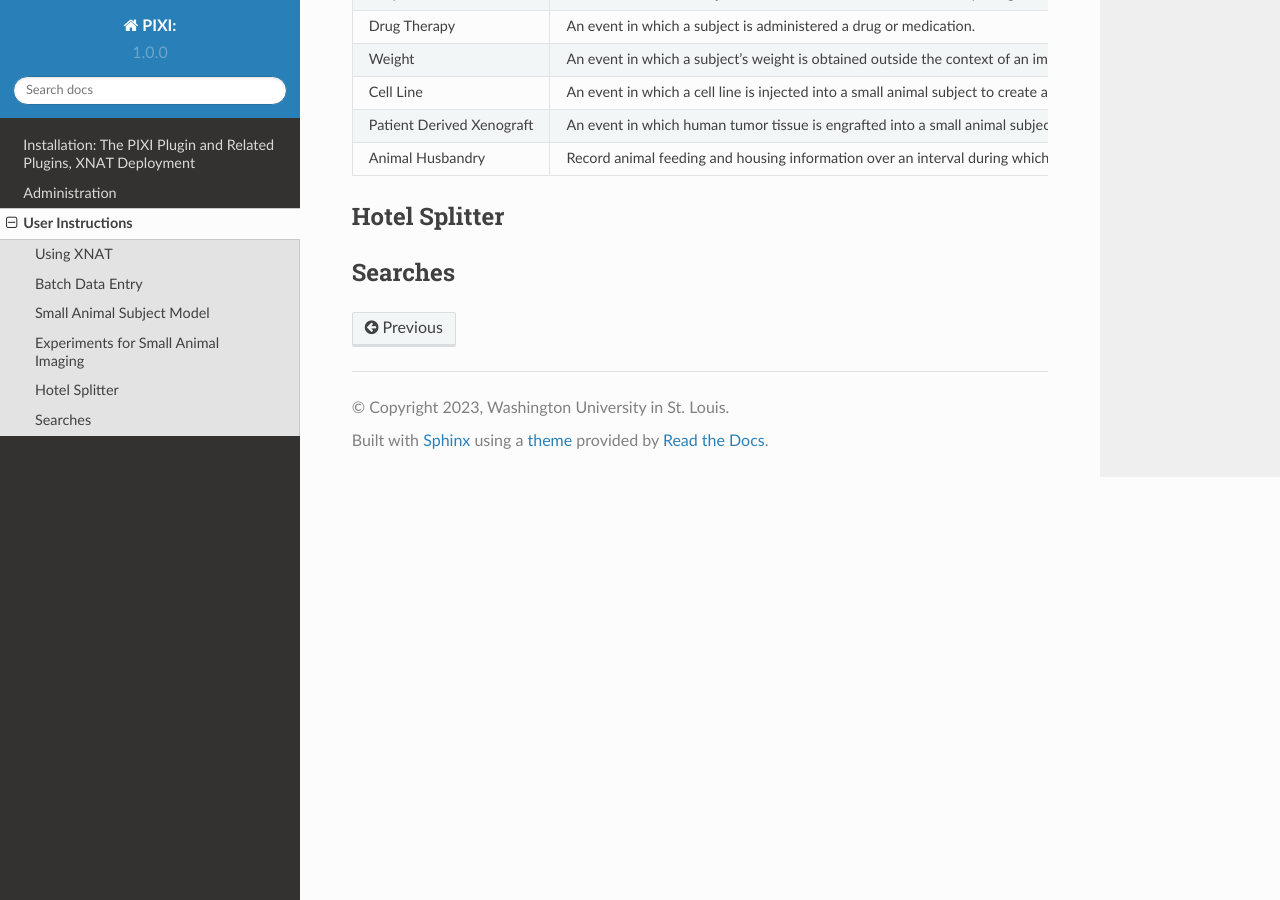
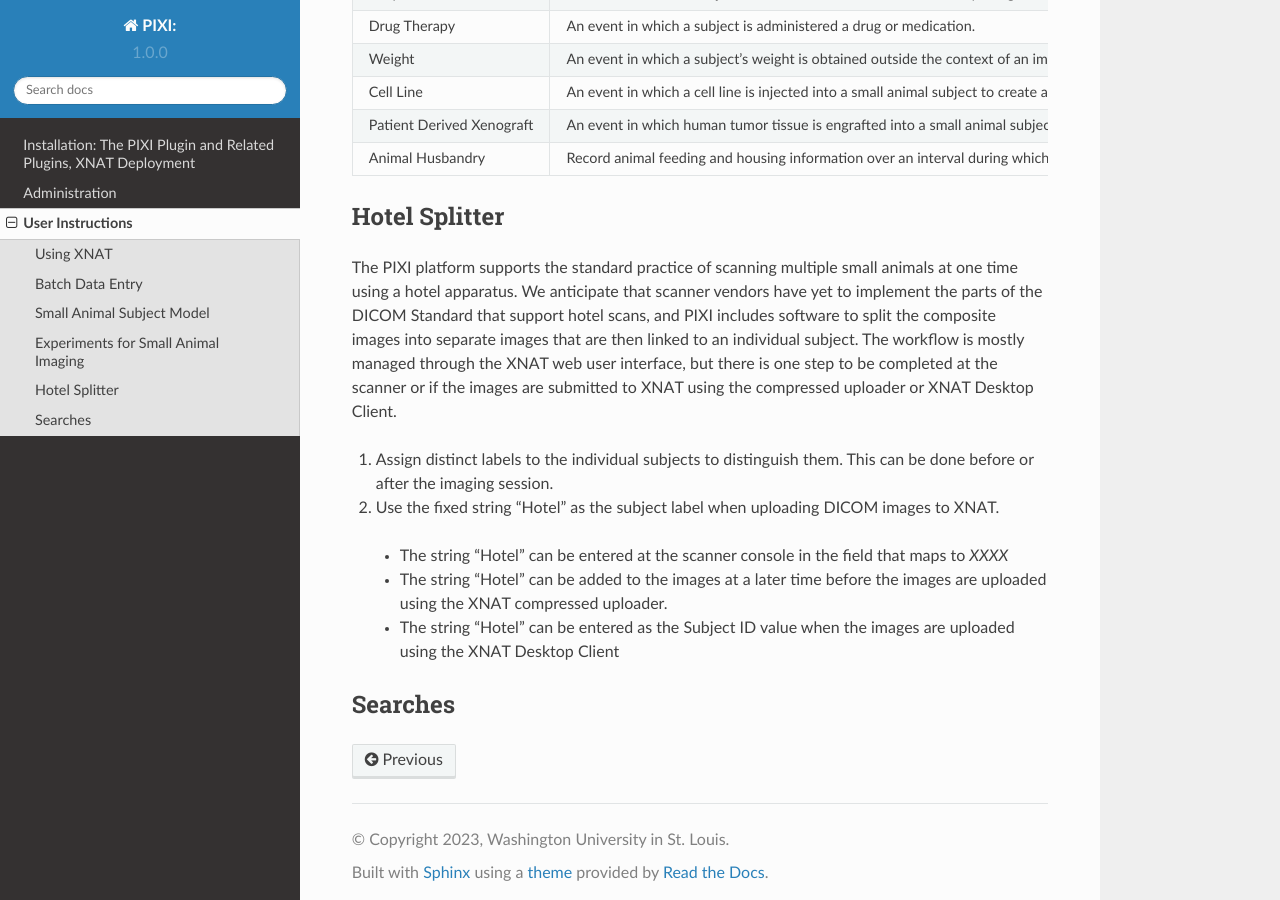
Before and after one commit to preclinical-imaging/documentation, a Sphinx documentation site: the page built from docs/source/usage.rst, in a window 1280 px wide and 900 px high, scrolled down 3106 px. Built offline with Sphinx 7.4.7 and the Read the Docs theme 2.0.0, drawn with Linux system fonts in a browser that asks for light colours.

Commit message:
Begin writing instructions for using the Hotel Splitter.

```diff
--- a/docs/source/usage.rst
+++ b/docs/source/usage.rst
@@ -105,6 +105,26 @@ The models for these data types are found in `PIXI Data Model <pixi_data_model.h
 Hotel Splitter
 --------------
 
+The PIXI platform supports the standard practice of scanning multiple small animals at one time using a hotel apparatus.
+We anticipate that scanner vendors have yet to implement the parts of the DICOM Standard that support hotel scans,
+and PIXI includes software to split the composite images into separate images that are then linked to an
+individual subject.
+The workflow is mostly managed through the XNAT web user interface, but there is one step to be completed at
+the scanner or if the images are submitted to XNAT using the compressed uploader or XNAT Desktop Client.
+
+#. Assign distinct labels to the individual subjects to distinguish them. This can be done before or after the imaging session.
+#. Use the fixed string "Hotel" as the subject label when uploading DICOM images to XNAT.
+ - The string "Hotel" can be entered at the scanner console in the field that maps to *XXXX*
+ - The string "Hotel" can be added to the images at a later time before the images are uploaded using the XNAT compressed uploader.
+ - The string "Hotel" can be entered as the Subject ID value when the images are uploaded using the XNAT Desktop Client
+
+
+
+
+
+
+
+
 Searches
 --------
 
```
